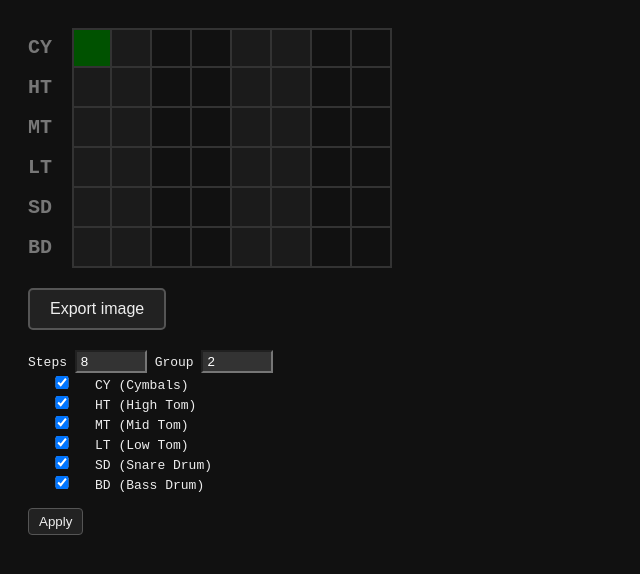
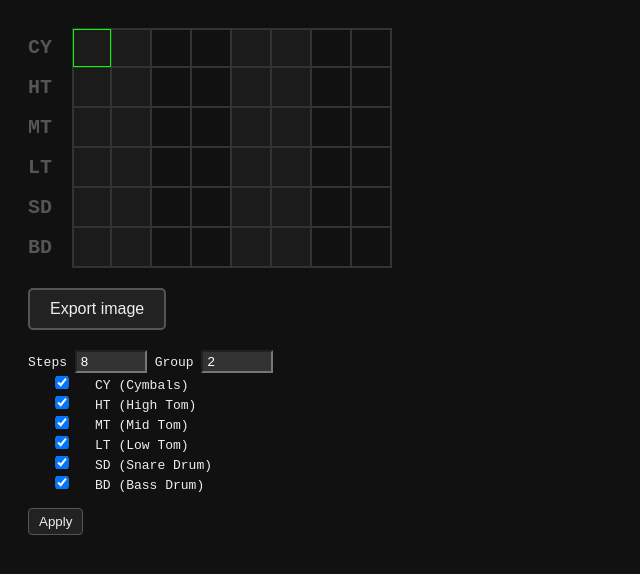
Before and after one commit to woodypianoshack/drumtab, a plain HTML site: page index.html in a window 1280 px wide. Shown: the whole page, without its empty margins (0-640 px from the left). Drawn offline with nearby package versions, Linux system fonts and the light colour scheme.

Commit message:
outline cursor

```diff
--- a/index.html
+++ b/index.html
@@ -29,7 +29,7 @@
       text-align: right;
       font-size: 20px;
       font-weight: bold;
-      color: #777;
+      color: #555;
     }
 
     .grid {
@@ -44,6 +44,11 @@
       box-sizing: border-box;
       border-right: 2px solid #333;
       border-bottom: 2px solid #333;
+    }
+
+    .cell.cursor-outline {
+      outline: 1px solid #0f0; /* green outline for cursor */
+      outline-offset: -2px;    /* inset the outline inside the cell */
     }
 
     #exportBtn {
@@ -68,7 +73,7 @@
     #configForm input {
       width: 60px;
       padding: 2px 4px;
-      background-color: #333;   /* dark background */
+      background-color: #333;
       color: #fff;
     }
 
@@ -167,7 +172,9 @@
           cell.style.background = shaded ? CONFIG.shadeColor : "#111";
 
           if (cursorVisible && cursor.row === r && cursor.col === c)
-            cell.style.background = CONFIG.cursorColor;
+            cell.classList.add("cursor-outline");
+          else
+            cell.classList.remove("cursor-outline");
 
           if (r === 0) cell.style.borderTop = `2px solid ${CONFIG.borderColor}`;
           if (c === 0) cell.style.borderLeft = `2px solid ${CONFIG.borderColor}`;
@@ -249,6 +256,7 @@
         const shaded = Math.floor(index % CONFIG.steps / CONFIG.shadeGroup) % 2 === 0;
         el.style.background = shaded ? CONFIG.shadeColor : "#111";
         el.style.color = el.textContent ? ROWS[r].color : CONFIG.emptyColor;
+        el.classList.remove("cursor-outline"); // ensure cursor outline is not in export
       });
 
       document.body.appendChild(clone);
```
Lines whose indentation alone changed are shown as unchanged.
